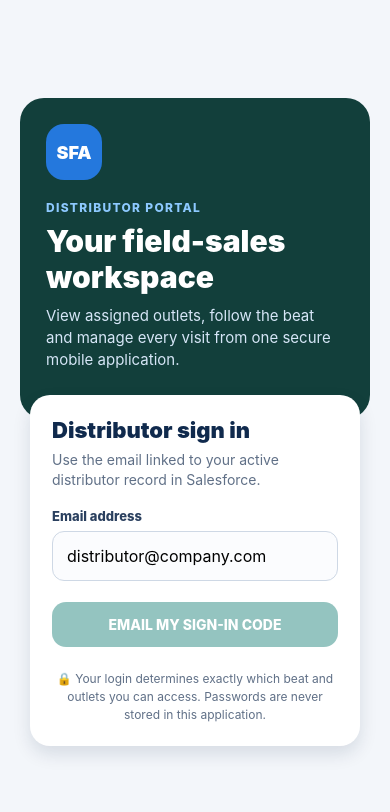
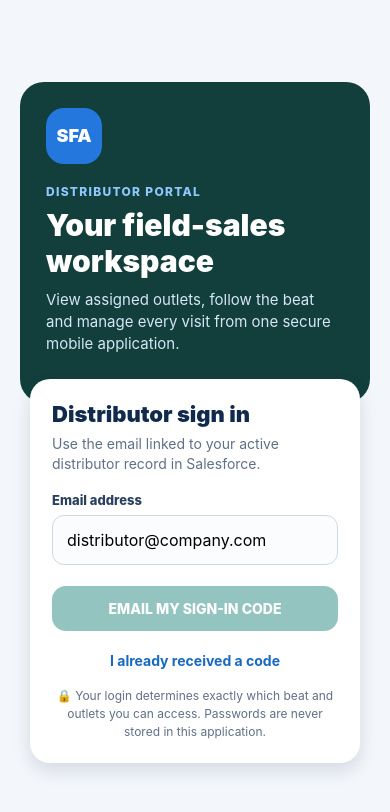
Before and after one commit to aaish14/SFA-Mobile, a React Native app in the folder sales-rep-mobile/mobile/: screen /Login in a window 390 px wide. Shown: the top 812 px of the page. Built offline with nearby package versions, Linux system fonts and the light colour scheme; no server answers.

Commit message:
Allow opening OTP field for received codes

```diff
--- a/sales-rep-mobile/mobile/src/screens/LoginScreen.tsx
+++ b/sales-rep-mobile/mobile/src/screens/LoginScreen.tsx
@@ -30,6 +30,18 @@ export default function LoginScreen({ navigation }: NativeStackScreenProps<RootS
     } finally {
       setBusy(false);
     }
+  };
+
+  const showCodeEntry = () => {
+    const normalizedEmail = email.trim().toLowerCase();
+    if (!/^\S+@\S+\.\S+$/.test(normalizedEmail)) {
+      Alert.alert("Email required", "Enter the distributor email address first.");
+      return;
+    }
+    setDelivery({
+      maskedEmail: normalizedEmail.replace(/^(.{2}).*(@.*)$/, "$1***$2"),
+      expiresInMinutes: 10,
+    });
   };
 
   const verifyCode = async () => {
@@ -97,7 +109,10 @@ export default function LoginScreen({ navigation }: NativeStackScreenProps<RootS
               <Text onPress={() => setDelivery(undefined)} style={styles.link}>Use a different email</Text>
             </>
           ) : (
-            <Button title={busy ? "SENDING…" : "EMAIL MY SIGN-IN CODE"} onPress={requestCode} disabled={busy || !email.trim().includes("@")} />
+            <>
+              <Button title={busy ? "SENDING…" : "EMAIL MY SIGN-IN CODE"} onPress={requestCode} disabled={busy || !email.trim().includes("@")} />
+              <Text onPress={showCodeEntry} style={styles.link}>I already received a code</Text>
+            </>
           )}
           <Text style={styles.securityNote}>🔒 Your login determines exactly which beat and outlets you can access. Passwords are never stored in this application.</Text>
         </View>
```
